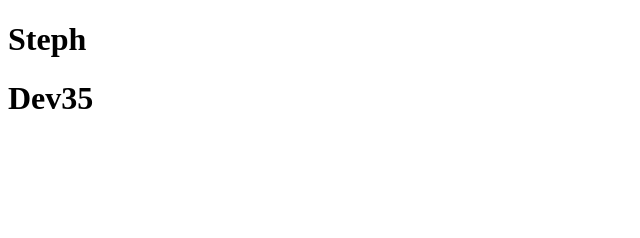
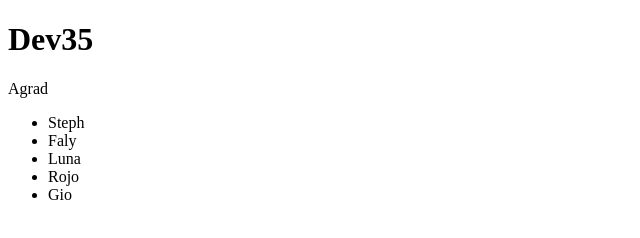
Before and after one commit to StephDev35mg/html-party, a plain HTML site: page index.html in a window 1280 px wide. Shown: the whole page, without its empty margins (0-640 px from the left). Drawn offline with Linux system fonts and the light colour scheme.

Commit message:
Ajout de liste
Liste des nom de chaccun de l'equipe we kaody.

```diff
--- a/index.html
+++ b/index.html
@@ -6,7 +6,16 @@
     <title>Document</title>
 </head>
 <body>
-    <h1>Steph</h1>
+
     <h1>Dev35</h1>
+    <p>Agrad</p>
+    <ul>
+        <li>Steph</li>
+        <li>Faly</li>
+        <li>Luna</li>
+        <li>Rojo</li>
+        <li>Gio</li>
+    </ul>
+
 </body>
 </html>
```
